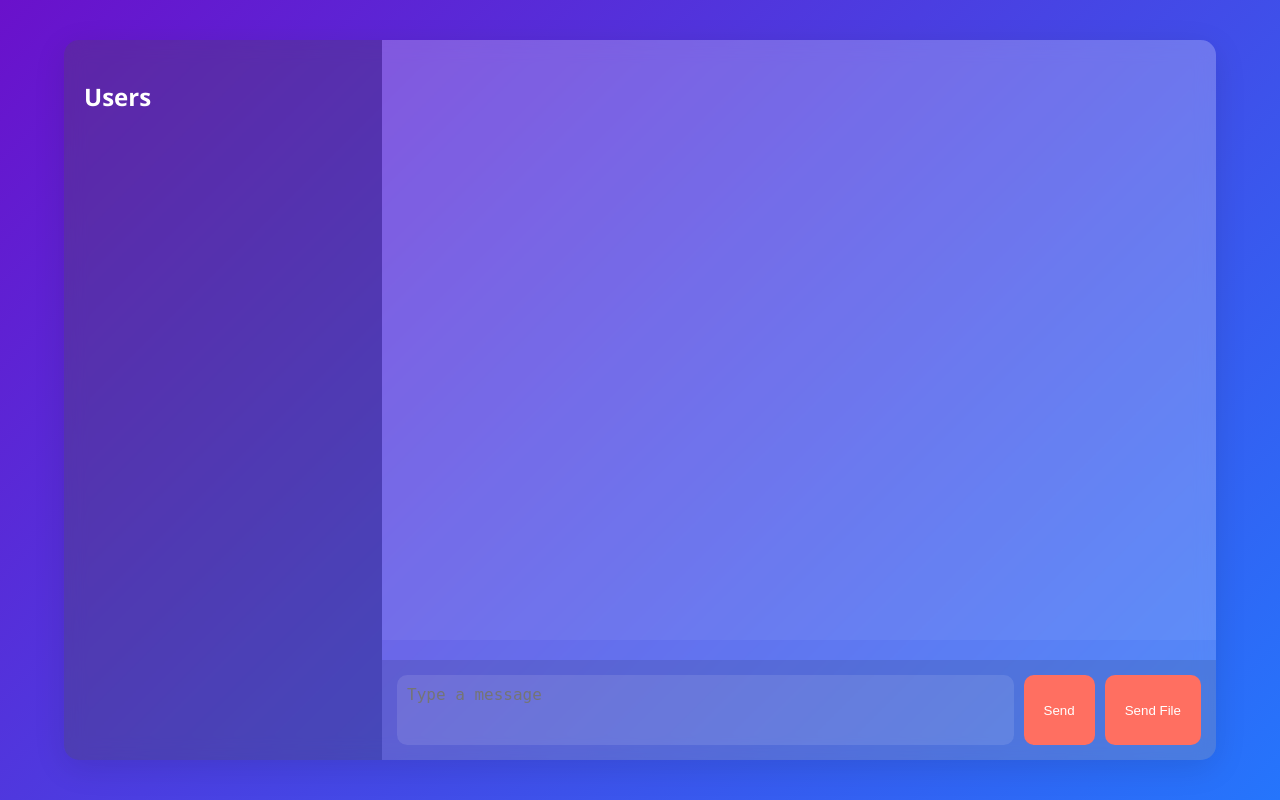
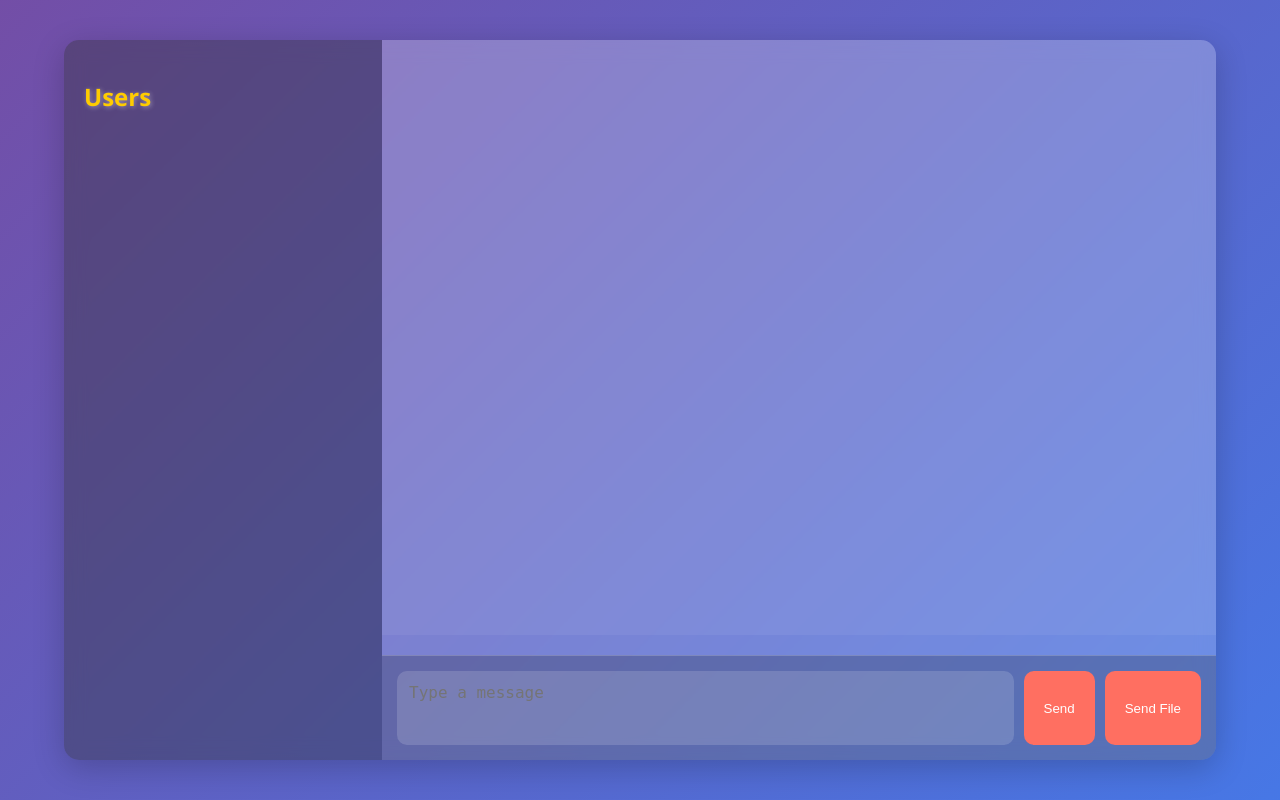
Before and after one commit to Abhishek3102/Networking-in-Python, a Flask app: a page that uses WeChat/templates/chat.html in a window 1280 px wide. Run offline with Flask 3, Linux system fonts and the light colour scheme; some libraries are stand-ins or nearby versions.

Commit message:
better ui

```diff
--- a/WeChat/static/styles.css
+++ b/WeChat/static/styles.css
@@ -4,60 +4,77 @@
     display: flex;
     height: 100vh;
     overflow: hidden;
+    background: linear-gradient(135deg, #1e1e2e, #312e81);
+    color: white;
 }
 
-.gradient-login {
-    background: linear-gradient(135deg, #667eea, #764ba2);
-    display: flex;
-    justify-content: center;
-    align-items: center;
+/* Wavy Background Animation */
+@keyframes wave {
+    0% { background-position: 0% 50%; }
+    50% { background-position: 100% 50%; }
+    100% { background-position: 0% 50%; }
 }
 
-.gradient-chat {
-    background: linear-gradient(135deg, #6a11cb, #2575fc);
+.gradient-login, .gradient-chat {
+    background: linear-gradient(-45deg, #1e1e2e, #3b82f6, #764ba2, #6a11cb);
+    background-size: 400% 400%;
+    animation: wave 10s ease infinite;
     display: flex;
     justify-content: center;
     align-items: center;
 }
 
 .container {
-    background: rgba(255, 255, 255, 0.1);
+    background: rgba(255, 255, 255, 0.15);
     padding: 30px;
     border-radius: 15px;
-    box-shadow: 0 8px 32px rgba(0, 0, 0, 0.1);
-    backdrop-filter: blur(10px);
+    box-shadow: 0 8px 32px rgba(0, 0, 0, 0.2);
+    backdrop-filter: blur(15px);
     text-align: center;
+    animation: fadeIn 1s ease-in-out;
 }
 
 .container h1 {
-    color: white;
+    color: #ffcc00;
     font-size: 2.5rem;
     margin-bottom: 20px;
+    text-shadow: 2px 2px 10px rgba(255, 255, 255, 0.5);
 }
 
 .container input {
     width: 100%;
-    padding: 10px;
+    padding: 12px;
     margin: 10px 0;
     border: none;
     border-radius: 5px;
     font-size: 1rem;
+    background: rgba(255, 255, 255, 0.2);
+    color: white;
+    transition: background 0.3s ease, transform 0.2s ease;
+}
+
+.container input:focus {
+    background: rgba(255, 255, 255, 0.3);
+    transform: scale(1.05);
+    outline: none;
 }
 
 .container button {
     width: 100%;
-    padding: 10px;
-    background: #ff6f61;
+    padding: 12px;
+    background: linear-gradient(90deg, #ff7eb3, #ff6f61);
     color: white;
     border: none;
     border-radius: 5px;
     font-size: 1rem;
     cursor: pointer;
-    transition: background 0.3s ease;
+    transition: transform 0.2s ease, box-shadow 0.3s ease;
 }
 
 .container button:hover {
-    background: #ff3b2f;
+    background: linear-gradient(90deg, #ff3b2f, #d80027);
+    transform: scale(1.05);
+    box-shadow: 0 5px 15px rgba(255, 105, 97, 0.5);
 }
 
 .chat-container {
@@ -66,14 +83,14 @@
     height: 90%;
     background: rgba(255, 255, 255, 0.1);
     border-radius: 15px;
-    box-shadow: 0 8px 32px rgba(0, 0, 0, 0.1);
+    box-shadow: 0 8px 32px rgba(0, 0, 0, 0.2);
     backdrop-filter: blur(10px);
     overflow: hidden;
 }
 
 .sidebar {
     width: 25%;
-    background: rgba(0, 0, 0, 0.2);
+    background: rgba(0, 0, 0, 0.3);
     color: white;
     overflow-y: auto;
     padding: 20px;
@@ -82,22 +99,20 @@
 .sidebar h2 {
     font-size: 1.5rem;
     margin-bottom: 20px;
-}
-
-.sidebar ul {
-    list-style: none;
-    padding: 0;
+    color: #ffcc00;
+    text-shadow: 1px 1px 5px rgba(255, 255, 255, 0.4);
 }
 
 .sidebar li {
-    padding: 10px;
+    padding: 12px;
     cursor: pointer;
     border-radius: 5px;
-    transition: background 0.3s ease;
+    transition: background 0.3s ease, transform 0.2s ease;
 }
 
 .sidebar li:hover {
-    background: rgba(255, 255, 255, 0.1);
+    background: rgba(255, 255, 255, 0.15);
+    transform: scale(1.05);
 }
 
 .chat-box {
@@ -117,7 +132,8 @@
 .message-input {
     display: flex;
     padding: 15px;
-    background: rgba(0, 0, 0, 0.1);
+    background: rgba(0, 0, 0, 0.2);
+    border-top: 1px solid rgba(255, 255, 255, 0.2);
 }
 
 textarea {
@@ -126,31 +142,32 @@
     resize: none;
     border: none;
     border-radius: 10px;
-    padding: 10px;
+    padding: 12px;
     font-size: 1rem;
-    background: rgba(255, 255, 255, 0.1);
+    background: rgba(255, 255, 255, 0.15);
     color: white;
     transition: background 0.3s ease;
 }
 
 textarea:focus {
-    background: rgba(255, 255, 255, 0.2);
+    background: rgba(255, 255, 255, 0.25);
     outline: none;
 }
 
 button {
     margin-left: 10px;
-    padding: 10px 20px;
+    padding: 12px 20px;
     background: #ff6f61;
     color: white;
     border: none;
     border-radius: 10px;
     cursor: pointer;
-    transition: background 0.3s ease;
+    transition: background 0.3s ease, transform 0.2s ease;
 }
 
 button:hover {
     background: #ff3b2f;
+    transform: scale(1.05);
 }
 
 .message {
@@ -160,20 +177,33 @@
     border-radius: 15px;
     position: relative;
     animation: fadeIn 0.5s ease;
+    background-color: #d80027;
 }
 
 .right-message {
-    background: #6a11cb;
+    background: linear-gradient(90deg, #6a11cb, #2575fc);
     color: white;
     margin-left: auto;
     text-align: right;
+    border-radius: 20px 20px 5px 20px;
 }
 
 .left-message {
-    background: #2575fc;
+    background: linear-gradient(90deg, #2575fc, #6a11cb);
     color: white;
     margin-right: auto;
     text-align: left;
+    border-radius: 20px 20px 20px 5px;
+}
+
+/* File Sent Message Fix */
+.file-sent {
+    background: rgba(255, 255, 255, 0.2);
+    color: #ffcc00;
+    padding: 10px;
+    border-radius: 8px;
+    font-weight: bold;
+    text-shadow: 1px 1px 5px rgba(255, 255, 255, 0.5);
 }
 
 .typing-indicator {
@@ -183,25 +213,14 @@
     animation: pulse 1.5s infinite;
 }
 
+/* Animations */
 @keyframes fadeIn {
-    from {
-        opacity: 0;
-        transform: translateY(10px);
-    }
-    to {
-        opacity: 1;
-        transform: translateY(0);
-    }
+    from { opacity: 0; transform: translateY(10px); }
+    to { opacity: 1; transform: translateY(0); }
 }
 
 @keyframes pulse {
-    0% {
-        opacity: 0.5;
-    }
-    50% {
-        opacity: 1;
-    }
-    100% {
-        opacity: 0.5;
-    }
+    0% { opacity: 0.5; }
+    50% { opacity: 1; }
+    100% { opacity: 0.5; }
 }
```
